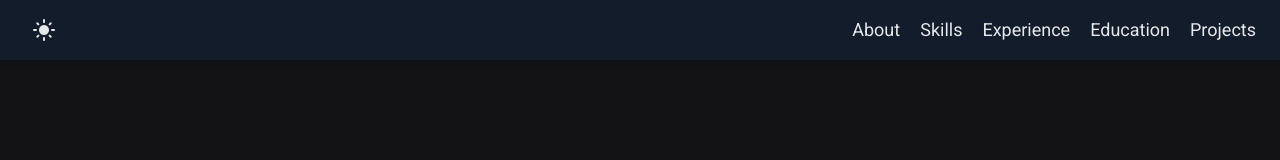
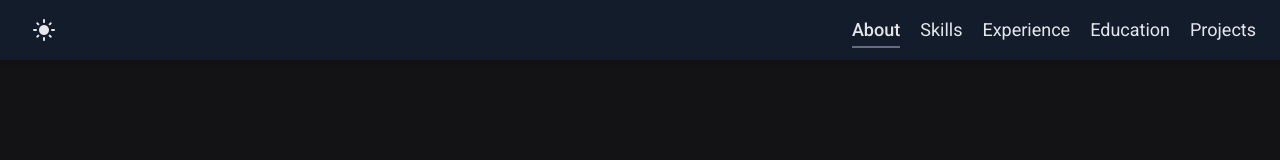
Before and after one commit to Raveniis/Portfolio, an Angular app: page / in a window 1280 px wide. Shown: the top 160 px of the page. Built offline with nearby package versions, Linux system fonts and the light colour scheme.

Commit message:
nav bar link indicator; hide nav bar on scroll down (mobile)

```diff
--- a/src/app/app.html
+++ b/src/app/app.html
@@ -2,8 +2,8 @@
   <mat-drawer #drawer [mode]="'over'" position="end" class="dark:bg-blue-950!">
     <app-sidebar (onToggleSidenav)="drawer.toggle()" />
   </mat-drawer>
-  <mat-drawer-content>
-    <app-header (onToggleSidenav)="drawer.toggle()" />
+  <mat-drawer-content (scroll)="onScroll($event)">
+    <app-header (onToggleSidenav)="drawer.toggle()" [hideNavBar]="hideNav" />
     <router-outlet />
     <app-footer />
   </mat-drawer-content>
--- a/src/app/app.ts
+++ b/src/app/app.ts
@@ -12,5 +12,25 @@ import { Sidebar } from './shared-component/sidebar/sidebar';
   styleUrl: './app.scss',
 })
 export class App {
-  protected readonly title = signal('Test');
+  scrollTop = 0;
+  hideNav = false;
+  private scrollThreshold: number = 100;
+
+  onScroll(event: any) {
+    const currentScroll = event.target.scrollTop;
+
+    if (currentScroll === 0) {
+      this.hideNav = false;
+      return;
+    }
+
+    if (Math.abs(currentScroll - this.scrollTop) < this.scrollThreshold) {
+      return;
+    }
+
+    this.hideNav = this.scrollTop < currentScroll;
+    this.scrollTop = currentScroll;
+
+    console.log(this.hideNav);
+  }
 }
--- a/src/app/components/home/home.html
+++ b/src/app/components/home/home.html
@@ -1,7 +1,7 @@
-<div class="flex flex-col items-center mx-auto py-16 px-4 lg:py-32 max-w-7xl gap-24 sm:gap-32 min-h-full">
+<div class="flex flex-col items-center mx-auto py-16 px-4 lg:py-32 max-w-7xl gap-24 sm:gap-48 min-h-full">
   <app-hero #tracker />
   <app-skills #tracker />
   <app-experience #tracker />
-  <app-education #tracker />
-  <app-project-overview #tracker />
+  <!-- <app-education #tracker /> -->
+  <!-- <app-project-overview #tracker /> -->
 </div>
--- a/src/app/shared-component/header/header.html
+++ b/src/app/shared-component/header/header.html
@@ -1,4 +1,7 @@
-<header class="sticky top-0 shadow-md flex justify-between items-center py-4 px-6 h-[60px] z-10 bg-white dark:bg-blue-950">
+<header
+  [ngClass]="{ '-translate-y-15 sm:translate-y-0': hideNavBar }"
+  class="sticky top-0 shadow-md flex justify-between items-center py-4 px-6 h-[60px] z-10 bg-white dark:bg-blue-950 transition-all!"
+>
   <div>
     @if (darkMode) {
       <button matIconButton (click)="toggleDarkMode()">
@@ -15,12 +18,18 @@
       <a
         #links
         [href]="link.link + link.fragment"
-        [id]="link.id"
+        [attr.data-id]="link.id"
         class="text-black-200 dark:text-gray-200 text-lg hover:text-blue-300 dark:hover:text-white ease-in-out duration-200"
-        >{{ link.label }}</a
+        [ngClass]="{ 'font-medium': link.id === activeSection }"
+      >
+        {{ link.label }}</a
       >
     }
-    <span class="absolute bottom-0 border-b-2 border-blue-300 translate-y-1 transition-all duration-300" [ngStyle]="activeIndicatorStyle"></span>
+    <span
+      class="absolute bottom-0 border-b-2 border-blue-300 translate-y-1 transition-all! duration-300!"
+      [style.left.px]="activeIndicatorStyle.left"
+      [style.width.px]="activeIndicatorStyle.width"
+    ></span>
   </nav>
   <button matIconButton class="sm:hidden!" (click)="toggleSidenav()">
     <mat-icon class="text-black-200! dark:text-white!">menu</mat-icon>
--- a/src/app/shared-component/header/header.ts
+++ b/src/app/shared-component/header/header.ts
@@ -1,4 +1,4 @@
-import { Component, ElementRef, EventEmitter, Output, QueryList, ViewChild, ViewChildren } from '@angular/core';
+import { ChangeDetectorRef, Component, ElementRef, EventEmitter, Input, Output, QueryList, ViewChild, ViewChildren } from '@angular/core';
 import { MaterialModules } from '../../../modules/module';
 import navigationLinks from '../../data/navigationLinks';
 import { ScrollView } from '../../services/scroll-view.service';
@@ -11,6 +11,7 @@ import { CommonModule } from '@angular/common';
   templateUrl: './header.html',
 })
 export class Header {
+  @Input() hideNavBar!: boolean;
   @Output() onToggleSidenav = new EventEmitter<void>();
   @ViewChild('navigation') navigationContainer!: ElementRef;
   @ViewChildren('links') navigationElements!: QueryList<ElementRef>;
@@ -19,13 +20,15 @@ export class Header {
   activeSection: string = '';
   subscription: Subscription | any;
   darkMode: boolean = true;
-  navigationRelativeXPosition: number = 0;
   activeIndicatorStyle = {
-    left: '0px',
-    width: '0px',
+    left: 0,
+    width: 0,
   };
 
-  constructor(private scrollViewService: ScrollView) {}
+  constructor(
+    private scrollViewService: ScrollView,
+    private cdr: ChangeDetectorRef,
+  ) {}
 
   ngAfterViewInit() {
     this.subscription = this.scrollViewService.currentSection$.subscribe((currentSection) => {
@@ -34,24 +37,24 @@ export class Header {
       this.highlightActiveLink();
     });
 
-    this.navigationRelativeXPosition = this.navigationContainer.nativeElement.getBoundingClientRect().left;
     this.highlightActiveLink();
   }
 
   private highlightActiveLink() {
-    this.navigationElements.forEach((element) => {
-      const linkId = element.nativeElement.id;
+    const activeElement = this.navigationElements.find((el) => el.nativeElement.dataset.id === this.activeSection);
 
-      if (linkId !== this.activeSection) return;
+    if (!activeElement) return;
 
-      const dimensions = element.nativeElement.getBoundingClientRect();
 
-      this.activeIndicatorStyle = {
-        left: `${dimensions.left - this.navigationRelativeXPosition}px`,
-        width: `${dimensions.width}px`,
-      };
+    const containerXRelative = this.navigationContainer.nativeElement.getBoundingClientRect().left;
+    const dimensions = activeElement.nativeElement.getBoundingClientRect();
+    this.activeIndicatorStyle = {
+      left: dimensions.left - containerXRelative,
+      width: dimensions.width,
+    };
 
-      console.log(this.activeIndicatorStyle);
+    setTimeout(() => {
+      this.cdr.detectChanges();
     });
   }
 
--- a/src/styles.scss
+++ b/src/styles.scss
@@ -5,6 +5,7 @@
 @custom-variant dark (&:where(.dark, .dark *));
 
 @theme {
+  --color-blue-50: #97a0c0;
   --color-blue-200: #8892b0;
   --color-blue-300: #636b85;
   --color-blue-400: #3d4459;
```
